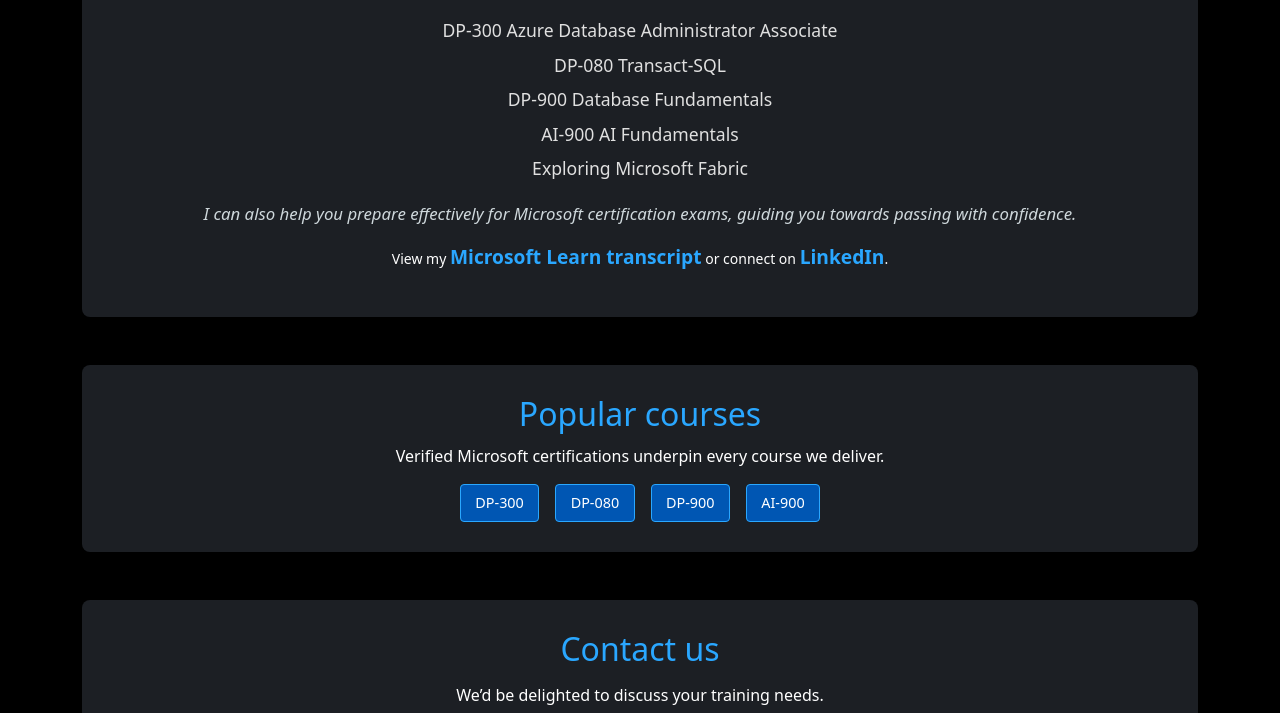
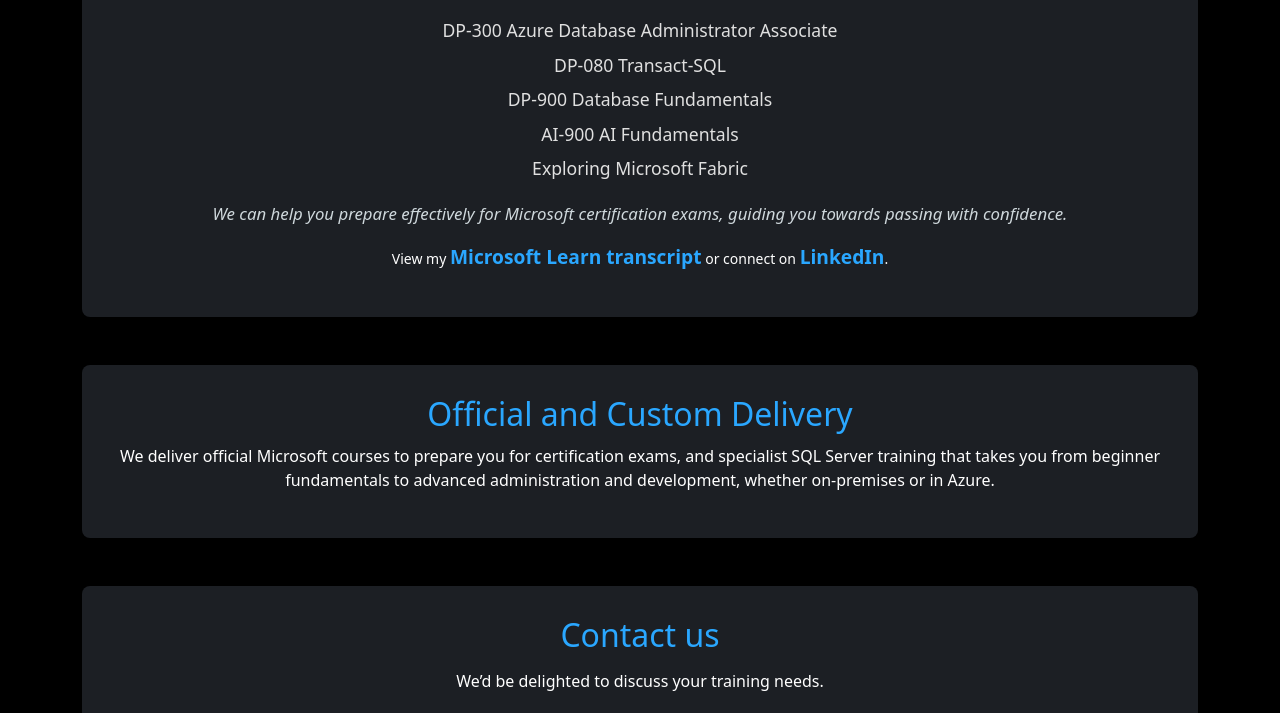
Before and after one commit to ColosCuss/ITRECALL-website, a plain HTML site: page index.html in a window 1280 px wide. Shown: the part 504-1217 px from the top of the page. Drawn offline with nearby package versions, Linux system fonts and the light colour scheme.

Commit message:
Update index.html

```diff
--- a/index.html
+++ b/index.html
@@ -62,7 +62,7 @@
         <li>Exploring Microsoft Fabric</li>
       </ul>
       <p class="exam-note">
-        I can also help you prepare effectively for Microsoft certification exams, guiding you towards passing with confidence.
+        We can help you prepare effectively for Microsoft certification exams, guiding you towards passing with confidence.
       </p>
       <p class="small">
         View my
@@ -72,16 +72,12 @@
       </p>
     </section>
 
-    <!-- Popular Courses (badges style) -->
+    <!-- Specialist Training Statement -->
     <section class="credentials text-center my-5">
-      <h2>Popular courses</h2>
-      <p>Verified Microsoft certifications underpin every course we deliver.</p>
-      <div class="cred-badges d-flex flex-wrap justify-content-center gap-3">
-        <span class="badge-cred">DP‑300</span>
-        <span class="badge-cred">DP‑080</span>
-        <span class="badge-cred">DP‑900</span>
-        <span class="badge-cred">AI‑900</span>
-      </div>
+      <h2>Official and Custom Delivery</h2>
+      <p>
+        We deliver official Microsoft courses to prepare you for certification exams, and specialist SQL Server training that takes you from beginner fundamentals to advanced administration and development, whether on‑premises or in Azure.
+      </p>
     </section>
 
     <!-- Contact -->
```
